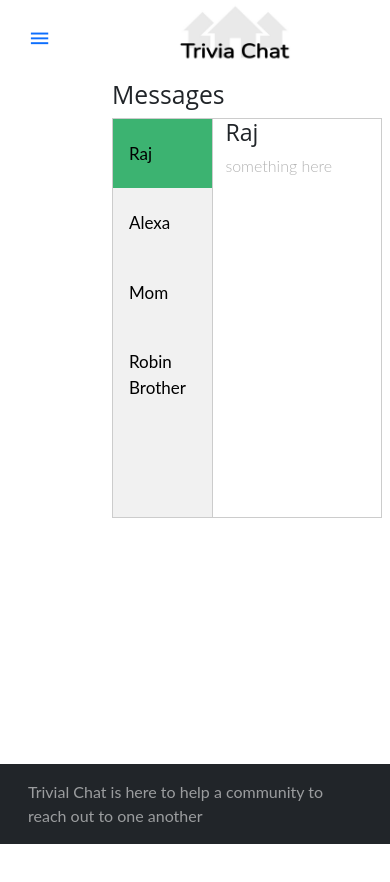
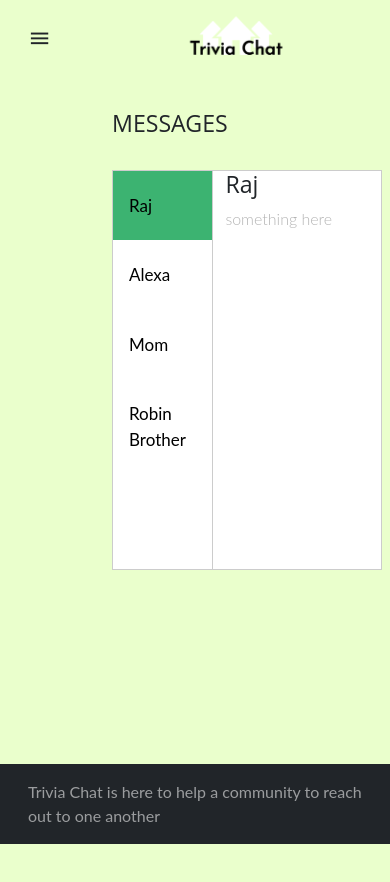
Before and after one commit to AryamanSarraf/Trivial-Chat, a website: page views/index.html in a window 390 px wide. Shown: the top 882 px of the page. Drawn offline with nearby package versions, Linux system fonts and the light colour scheme; files whose address does not match are found by name.

Commit message:
colouring and formating

```diff
--- a/views/index.html
+++ b/views/index.html
@@ -17,7 +17,10 @@
     <style>
 
 * {box-sizing: border-box}
-body {font-family: "Lato", sans-serif;}
+body {
+  font-family: "Lato", sans-serif;
+  overflow: hidden;
+}
 
 main .container {
   left:170px;
@@ -37,10 +40,14 @@ main .container {
  }
 }
 
+body {
+    background-color: #EAFFCC;
+}
+
 .tab {
   float: left;
   border: 1px solid #ccc;
-  background-color: #f1f1f1;
+  background-color: white;
   width: 30%;
   height: 400px;
 }
@@ -74,13 +81,14 @@ main .container {
   width: 50%;
   border-left: none;
   height: 400px;
+  background-color: white;
 }
 </style>
 
   </head>
 
   <body>
-    <img class="logo" src="logo.jpeg">
+    <img class="logo" src="logo.png">
 
     <div class="site-mobile-menu site-navbar-target">
       <div class="site-mobile-menu-header">
@@ -102,7 +110,7 @@ main .container {
               </div>
             </div>-->
             <div class="col-9 order-1 text-left mr-auto">
-              <span class="d-inline-block d-lg-block"><a href="#" class="text-black site-menu-toggle js-menu-toggle py-5"><span class="icon-menu h3 text-black"></span></a></span>
+              <span class="d-inline-block d-lg-block"><a href="#" class="text-light site-menu-toggle js-menu-toggle py-5"><span class="icon-menu h3 text-dark"></span></a></span>
               <nav class="site-navigation text-right ml-auto d-none d-lg-none" role="navigation">
                 <ul class="site-menu main-menu js-clone-nav ml-auto ">
                   <li class="active"><a href="./index.html#" class="nav-link">Messages</a></li>
@@ -120,7 +128,7 @@ main .container {
 
   <main>
 <div class="container">
-<h2>Messages</h2>
+<h3 class="pb-4">MESSAGES</h3>
 
 
 <div class="tab">
@@ -174,7 +182,7 @@ document.getElementById("defaultOpen").click();
 <nav class="navbar fixed-bottom navbar-dark bg-dark">
   <div class="container">
     <span class="navbar-text">
-      Trivial Chat is here to help a community to reach out to one another
+      Trivia Chat is here to help a community to reach out to one another
     </span>
   </div>
 </nav>
--- a/views/style.css
+++ b/views/style.css
@@ -1,9 +1,13 @@
+
+table { background-color: white !important; }
+
+
 .logo {
 	position:relative;
-	top:5px;
+	top:0px;
 	left:45%;
-	height:70px;
-	width:140px;
+	height:100px;
+	width:170px;
 	}
 
 @media (max-width: 675px)
@@ -11,31 +15,31 @@
  .logo {
  	left: 35;
  	top:3px;
-	height:60px;
+	height:70px;
 	width:120px;
  }
 }
 
 main .container {
     position: absolute;
-    top: 80px;
-    left:120px;
+    top: 110px;
+    left:100px;
     padding-right: 80px;
     }
 
 @media (max-width: 675px)
 {
  main .container {
- 	left:10px;
- 	padding-right: 10px;
+ 	left:0px;
+ 	padding-right:0px;
  }
 }
 
 @media (max-width: 900px)
 {
  main .container {
- 	left:70px;
- 	padding-right: 40px;
+ 	left:60px;
+ 	padding-right: 20px;
  }
 }
 
@@ -46,12 +50,3 @@ main .container {
 .card-text {
     color: black;
 }
-
-
-.card-img-top {
-    border: 0px black solid;
-}
-
-.col{
-padding-top:30px;
-}
```
Also changed, not shown: views/covid-19.html (+14 -7 lines), views/facilities.html (+10 -3 lines), views/jobs.html (+14 -7 lines), views/notice-board.html (+10 -3 lines), views/logo.png (added).
